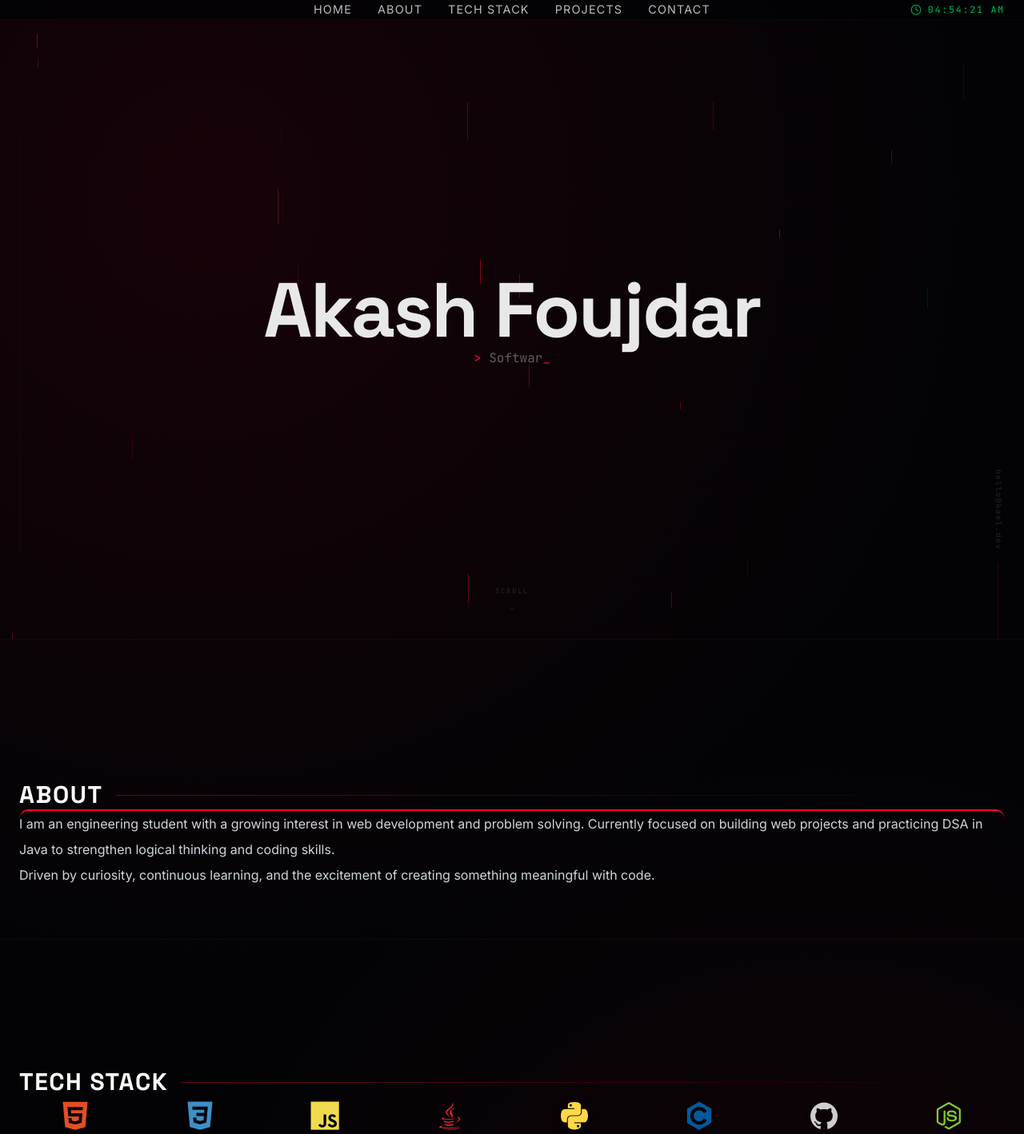
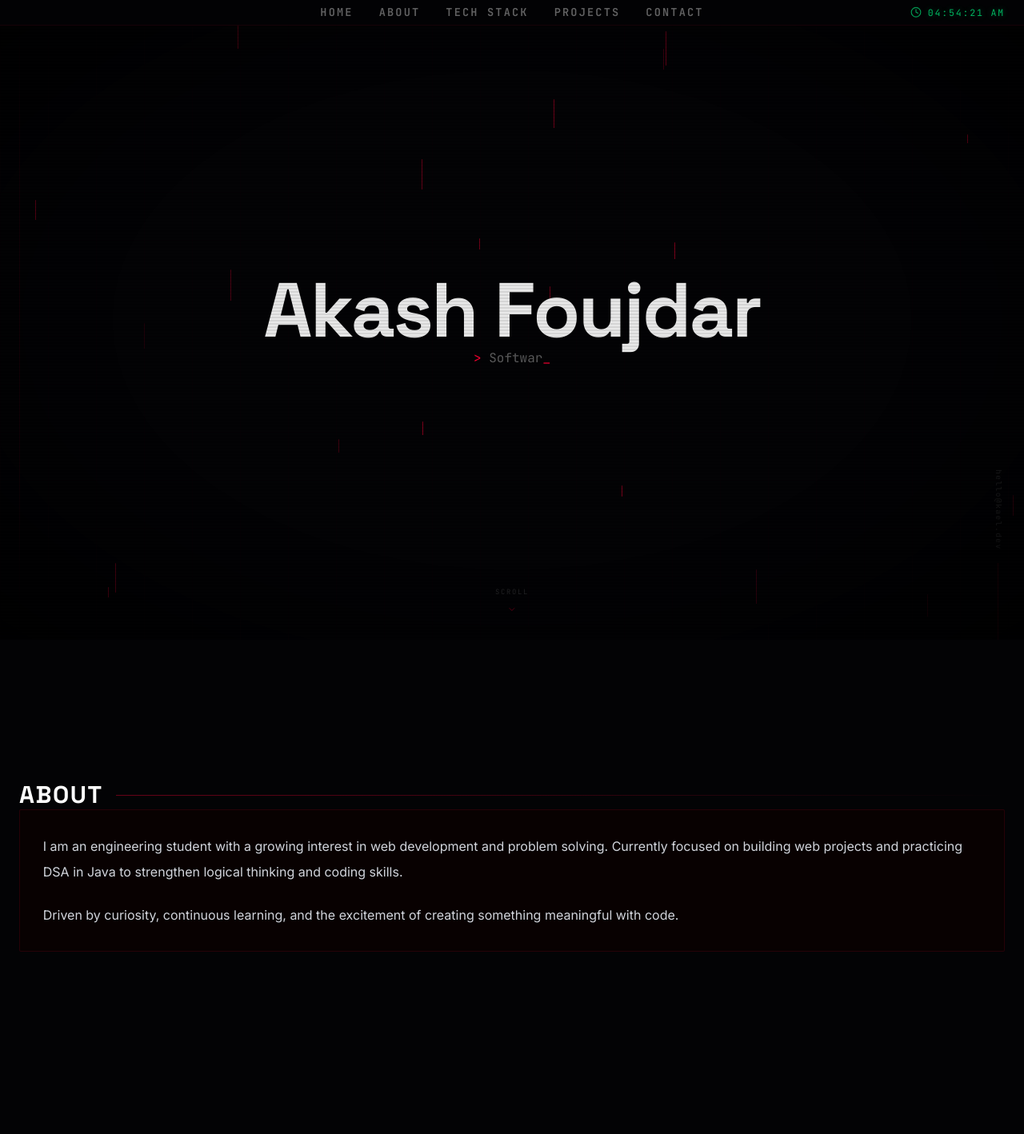
Before and after one commit to akashfoujdar0016/Project_Portfolio, a React (Vite) app: page / in a window 1280 px wide. Shown: the top 1418 px of the page at 80% size. Built offline with nearby package versions, Linux system fonts and the light colour scheme.

Commit message:
design changes3

```diff
--- a/src/index.css
+++ b/src/index.css
@@ -1,12 +1,12 @@
 @import "tailwindcss";
+
+/* portfolio */
 
 @theme {
   --font-space: 'Space Grotesk', sans-serif;
   --font-inter: 'Inter', sans-serif;
   --font-mono: 'JetBrains Mono', monospace;
 }
-
-/* RESET */
 
 *{
   box-sizing:border-box;
@@ -19,390 +19,372 @@ html{
 }
 
 body{
-
-  font-family:var(--font-inter);
-
-  color:#cfcfcf;
-
-  background:
-  radial-gradient(circle at 20% 10%, rgba(255,0,51,0.08), transparent 40%),
-  radial-gradient(circle at 80% 70%, rgba(255,0,51,0.06), transparent 40%),
-  #030305;
-
+  background-color:#030305;
+  color:#c0c0c0;
+  font-family:'Inter',sans-serif;
+  overflow-x:hidden;
   line-height:1.7;
-
 }
 
-/* GLOBAL SPACING */
+/* ── CRT scanlines overlay ── */
+
+body::before{
+  content:'';
+  position:fixed;
+  inset:0;
+  z-index:9998;
+  pointer-events:none;
+
+  background:repeating-linear-gradient(
+    0deg,
+    transparent,
+    transparent 2px,
+    rgba(0,0,0,0.08) 2px,
+    rgba(0,0,0,0.08) 4px
+  );
+}
+
+/* ── CRT vignette ── */
+
+body::after{
+  content:'';
+  position:fixed;
+  inset:0;
+  z-index:9997;
+  pointer-events:none;
+
+  background:radial-gradient(
+    ellipse at center,
+    transparent 55%,
+    rgba(0,0,0,0.72) 100%
+  );
+}
+
+/* ── Scrollbar ── */
+
+::-webkit-scrollbar{
+  width:3px;
+}
+
+::-webkit-scrollbar-track{
+  background:#030305;
+}
+
+::-webkit-scrollbar-thumb{
+  background:#cc0020;
+}
+
+::-webkit-scrollbar-thumb:hover{
+  background:#ff0033;
+}
+
+/* ── SECTION LAYOUT (REPLACES CONTAINER) ── */
 
 section{
-  padding:6rem 2rem;
-  border-bottom:1px solid rgba(255,0,51,0.08);
+  max-width:80rem;
+  margin-left:auto;
+  margin-right:auto;
+
+  padding-top:6rem;
+  padding-bottom:6rem;
+  padding-left:1.8rem;
+  padding-right:1.8rem;
+
+  position:relative;
 }
 
-.container{
-  max-width:1200px;
-  margin:auto;
+/* spacing between sections */
+
+section + section{
+  margin-top:3rem;
 }
 
-/* NAVBAR */
+/* section header */
 
-.navbar{
-
-  position:sticky;
-  top:0;
-
-  backdrop-filter:blur(10px);
-
-  background:rgba(3,3,5,0.7);
-
-  border-bottom:1px solid rgba(255,0,51,0.15);
-
-  padding:1rem 2rem;
-
+.section-header{
+  margin-bottom:2rem;
 }
 
-.nav-inner{
+/* section title */
 
-  display:flex;
-  align-items:center;
-  justify-content:space-between;
-
+.section-title{
+  font-family:'Space Grotesk',sans-serif;
+  font-size:clamp(1.6rem,3vw,2.4rem);
+  letter-spacing:0.02em;
+  margin-top:.4rem;
 }
 
-.nav-center{
+/* section paragraph spacing */
 
-  display:flex;
-  gap:2.5rem;
-
-  position:absolute;
-  left:50%;
-  transform:translateX(-50%);
-
+section p{
+  margin-bottom:1.4rem;
 }
 
+section p:last-child{
+  margin-bottom:0;
+}
+
+/* ── Section fade ── */
+
+.section-fade{
+  opacity:0;
+  transform:translateY(24px);
+  transition:opacity .7s ease,transform .7s ease;
+}
+
+.section-fade.visible{
+  opacity:1;
+  transform:translateY(0);
+}
+
+/* ── Typing cursor ── */
+
+.cursor-blink{
+  animation:blink .8s step-end infinite;
+}
+
+@keyframes blink{
+
+  0%,100%{
+    opacity:1;
+  }
+
+  50%{
+    opacity:0;
+  }
+}
+
+/* ── Glitch animation ── */
+
+.glitch{
+  position:relative;
+  animation:glitchMain 5s infinite;
+}
+
+.glitch::before,
+.glitch::after{
+  content:attr(data-text);
+  position:absolute;
+  top:0;
+  left:0;
+  width:100%;
+}
+
+.glitch::before{
+  color:#ff0033;
+
+  animation:glitchTop 5s infinite;
+
+  clip-path:polygon(0 0,100% 0,100% 35%,0 35%);
+
+  transform:translate(-2px,0);
+}
+
+.glitch::after{
+  color:#990000;
+
+  animation:glitchBot 5s infinite;
+
+  clip-path:polygon(0 60%,100% 60%,100% 100%,0 100%);
+
+  transform:translate(2px,0);
+}
+
+@keyframes glitchMain{
+
+  0%,90%,100%{
+    transform:translate(0);
+  }
+
+  91%{
+    transform:translate(-1px,1px);
+  }
+
+  92%{
+    transform:translate(1px,-1px);
+  }
+
+  93%{
+    transform:translate(0);
+  }
+}
+
+@keyframes glitchTop{
+
+  0%,88%,100%{
+    transform:translate(-2px,0);
+    opacity:0;
+  }
+
+  89%{
+    transform:translate(-3px,-1px);
+    opacity:.8;
+  }
+
+  90%{
+    transform:translate(2px,1px);
+    opacity:.6;
+  }
+
+  91%{
+    opacity:0;
+  }
+}
+
+@keyframes glitchBot{
+
+  0%,88%,100%{
+    transform:translate(2px,0);
+    opacity:0;
+  }
+
+  89%{
+    transform:translate(3px,1px);
+    opacity:.7;
+  }
+
+  90%{
+    transform:translate(-1px,-1px);
+    opacity:.5;
+  }
+
+  91%{
+    opacity:0;
+  }
+}
+
+/* ── Nav link ── */
+
 .nav-link{
+  position:relative;
 
-  color:#bcbcbc;
+  font-family:'JetBrains Mono',monospace;
+  font-size:.85rem;
+  font-weight:600;
 
-  font-size:.9rem;
+  text-decoration:none;
 
-  letter-spacing:.08em;
+  color:rgba(180,180,180,.55);
+
+  letter-spacing:.16em;
+  text-transform:uppercase;
+
+  transition:color .25s ease,text-shadow .25s ease;
+
+  padding:4px 0;
+}
+
+.nav-link:focus-visible{
+  outline:1px dashed rgba(255,0,51,.6);
+  outline-offset:4px;
+}
+
+.nav-link:hover{
+  color:#ff5a6a;
+  text-shadow:0 0 12px rgba(255,0,51,.45);
+}
+
+/* ── Section label ── */
+
+.section-label{
+  font-family:'JetBrains Mono',monospace;
+
+  font-size:.62rem;
+  font-weight:700;
+
+  letter-spacing:.35em;
+
+  color:#ff0033;
 
   text-transform:uppercase;
 
-  transition:all .25s ease;
-
+  text-shadow:0 0 12px rgba(255,0,51,.6);
 }
 
-.nav-link:hover{
+/* ── Red glow text ── */
 
-  color:#ff2d55;
+.red-glow{
+  color:#ff0033;
 
-  text-shadow:0 0 8px rgba(255,0,51,.6);
-
+  text-shadow:
+  0 0 20px rgba(255,0,51,.7),
+  0 0 40px rgba(255,0,51,.3);
 }
 
-/* HERO */
+/* ── Cards ── */
 
-.hero{
+.hack-card{
 
-  padding-top:7rem;
-  padding-bottom:7rem;
-
-}
-
-.hero-title{
-
-  font-family:var(--font-space);
-
-  font-size:clamp(2.8rem,4vw,4rem);
-
-  font-weight:700;
-
-  color:#f1f1f1;
-
-  text-shadow:0 0 25px rgba(255,0,51,.25);
-
-}
-
-.hero-sub{
-
-  margin-top:1.2rem;
-
-  font-size:1rem;
-
-  max-width:650px;
-
-  color:#a9a9a9;
-
-}
-
-/* SECTION HEADERS */
-
-.section-label{
-
-  font-family:var(--font-mono);
-
-  color:#ff2d55;
-
-  font-size:.8rem;
-
-  letter-spacing:.2em;
-
-  text-transform:uppercase;
-
-}
-
-.section-title{
-
-  font-family:var(--font-space);
-
-  font-size:clamp(2rem,3vw,2.6rem);
-
-  font-weight:700;
-
-  margin-top:.4rem;
-
-  color:#eaeaea;
-
-  text-shadow:0 0 20px rgba(255,0,51,.25);
-
-}
-
-.section-desc{
-
-  margin-top:.8rem;
-
-  color:#a4a4a4;
-
-  max-width:700px;
-
-}
-
-/* CARD STYLE */
-
-.card{
-
-  background:
-  linear-gradient(
-    140deg,
-    rgba(22,4,6,.9),
-    rgba(8,2,2,.9)
-  );
+  background:rgba(10,2,2,.85);
 
   border:1px solid rgba(255,0,51,.12);
 
-  border-radius:12px;
+  border-radius:2px;
 
   padding:1.8rem;
 
-  transition:all .35s ease;
-
+  transition:
+  border-color .3s,
+  box-shadow .3s,
+  transform .3s;
 }
 
-.card:hover{
+.hack-card:hover{
 
-  transform:translateY(-6px);
-
-  border-color:rgba(255,0,51,.4);
+  border-color:rgba(255,0,51,.35);
 
   box-shadow:
-  0 15px 45px rgba(0,0,0,.8),
-  0 0 40px rgba(255,0,51,.15);
+  0 0 25px rgba(255,0,51,.08),
+  0 8px 30px rgba(0,0,0,.6);
 
+  transform:translateY(-3px);
 }
 
-/* PROJECT GRID */
+/* ── Section shell ── */
 
-.project-grid{
+.section-shell{
 
-  display:grid;
+  background:rgba(8,8,12,.55);
 
-  grid-template-columns:repeat(auto-fit,minmax(280px,1fr));
+  border:1px solid rgba(255,0,51,.35);
 
-  gap:1.8rem;
+  border-radius:2px;
 
-  margin-top:3rem;
+  padding:2.6rem;
 
+  line-height:1.8;
+
+  box-shadow:
+  0 0 55px rgba(255,0,51,.22),
+  0 24px 80px rgba(0,0,0,.7);
+
+  transition:all .35s ease;
 }
 
-/* SKILLS */
+.section-shell:hover{
 
-.skills{
+  border-color:rgba(255,0,51,.65);
 
+  box-shadow:
+  0 0 120px rgba(255,0,51,.35),
+  0 40px 120px rgba(0,0,0,.82);
+
+  transform:translateY(-4px);
+}
+
+/* ── Work section layout ── */
+
+.work-header{
   display:flex;
+  justify-content:space-between;
+  align-items:flex-start;
+
+  margin-bottom:.8rem;
 
   flex-wrap:wrap;
-
-  gap:1rem;
-
-  margin-top:2rem;
-
+  gap:.5rem;
 }
 
-.skill{
-
-  padding:.6rem 1rem;
-
-  border:1px solid rgba(255,0,51,.25);
-
-  border-radius:6px;
-
-  font-family:var(--font-mono);
-
-  font-size:.8rem;
-
-  color:#d6d6d6;
-
+.work-role{
+  margin-bottom:.8rem;
 }
-
-.skill:hover{
-
-  border-color:#ff2d55;
-
-  box-shadow:0 0 10px rgba(255,0,51,.4);
-
-}
-
-/* CONTACT SECTION */
-
-.contact-wrapper{
-
-  display:grid;
-
-  grid-template-columns:1fr 1fr;
-
-  gap:4rem;
-
-  align-items:center;
-
-  margin-top:3rem;
-
-}
-
-.contact-text h2{
-
-  font-family:var(--font-space);
-
-  font-size:3rem;
-
-  color:#f3f3f3;
-
-}
-
-.contact-text p{
-
-  margin-top:1rem;
-
-  color:#a6a6a6;
-
-  max-width:480px;
-
-}
-
-/* CONTACT CARDS */
-
-.contact-grid{
-
-  display:grid;
-
-  grid-template-columns:repeat(2,1fr);
-
-  gap:1.5rem;
-
-}
-
-.contact-card{
-
-  background:linear-gradient(
-  140deg,
-  rgba(25,5,7,.9),
-  rgba(10,2,3,.9)
-  );
-
-  border:1px solid rgba(255,0,51,.2);
-
-  border-radius:12px;
-
-  padding:2rem;
-
-  text-align:center;
-
-  transition:all .35s ease;
-
-}
-
-.contact-card:hover{
-
-  transform:translateY(-5px);
-
-  border-color:#ff2d55;
-
-  box-shadow:
-  0 0 30px rgba(255,0,51,.25);
-
-}
-
-.contact-icon{
-
-  width:55px;
-  height:55px;
-
-  margin:auto;
-
-  margin-bottom:1rem;
-
-  display:flex;
-  align-items:center;
-  justify-content:center;
-
-  border-radius:10px;
-
-  background:rgba(255,0,51,.15);
-
-}
-
-.contact-title{
-
-  font-family:var(--font-mono);
-
-  font-size:.9rem;
-
-  color:#e2e2e2;
-
-  letter-spacing:.05em;
-
-}
-
-/* FOOTER */
-
-footer{
-
-  text-align:center;
-
-  padding:2.5rem;
-
-  font-size:.85rem;
-
-  color:#8c8c8c;
-
-}
-
-/* RESPONSIVE */
-
-@media(max-width:900px){
-
-.contact-wrapper{
-
-grid-template-columns:1fr;
-
-}
-
-.nav-center{
-
-display:none;
-
-}
-
-}
```
